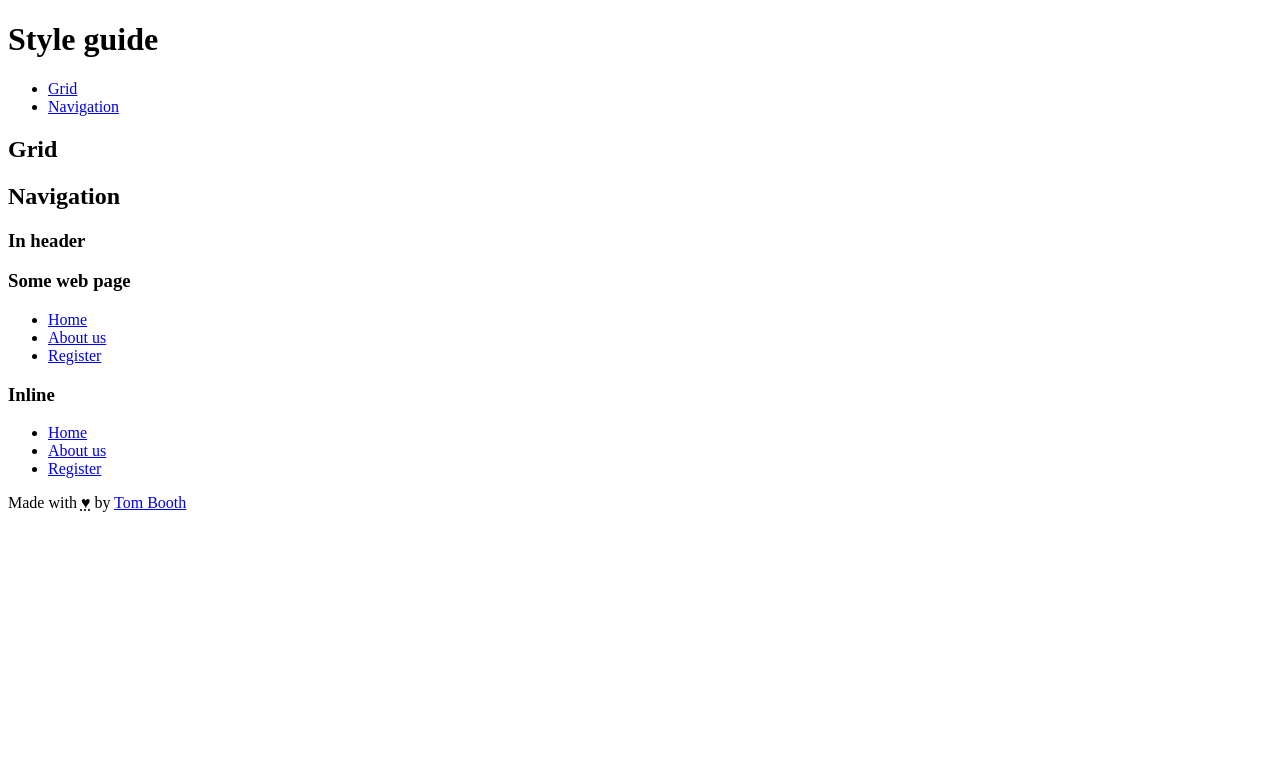
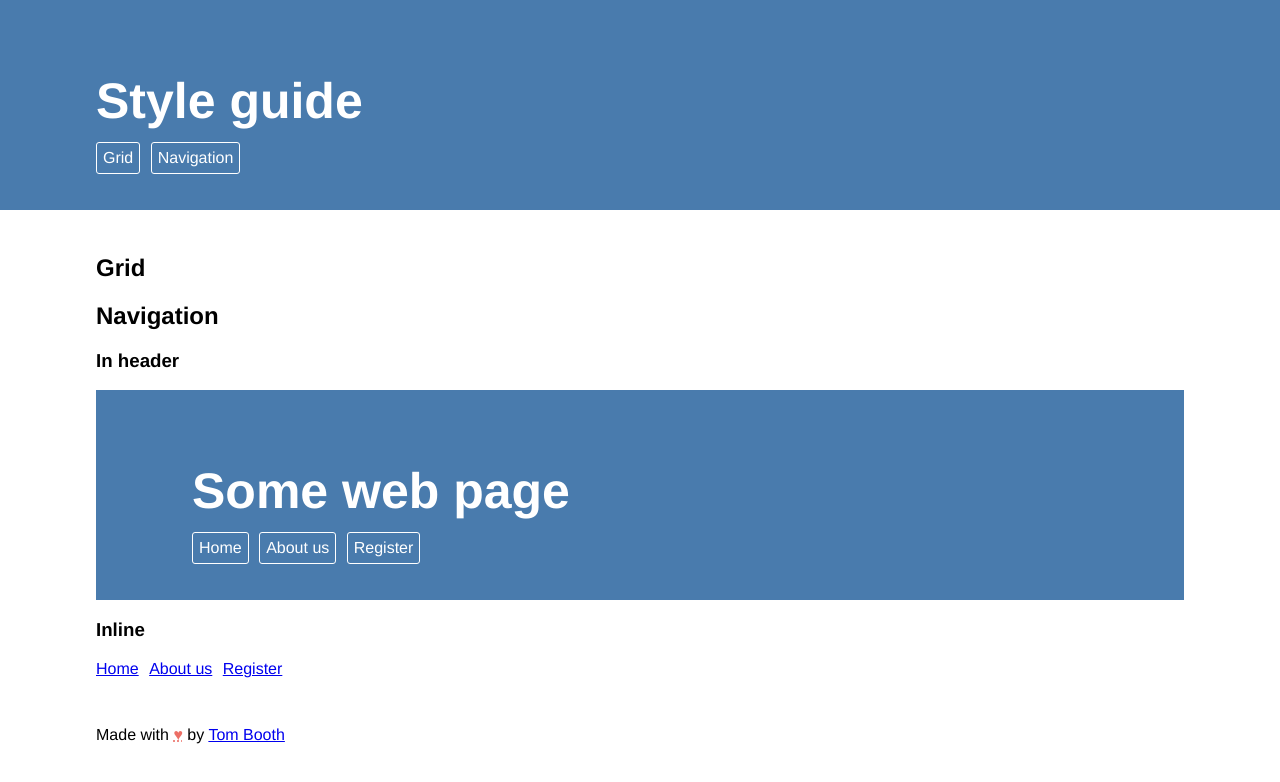
Before and after one commit to tombooth/style-guide, a plain HTML site: page index.html in a window 1280 px wide. Drawn offline with nearby package versions, Linux system fonts and the light colour scheme; files that its build step writes are made by us from their sources; the site is published under a folder, as on GitHub Pages, so addresses that start at the root find nothing.

Commit message:
Relative reference to CSS !absolute
In order for this to be hosted in a directory this is going to need to
be relative.

```diff
--- a/index.html
+++ b/index.html
@@ -1,5 +1,5 @@
 <!DOCTYPE HTML>
-<link rel="stylesheet" href="/build/bundle.css" type="text/css" media="screen" charset="utf-8">
+<link rel="stylesheet" href="build/bundle.css" type="text/css" media="screen" charset="utf-8">
 <header>
   <h1>Style guide</h1>
   <nav>
```
